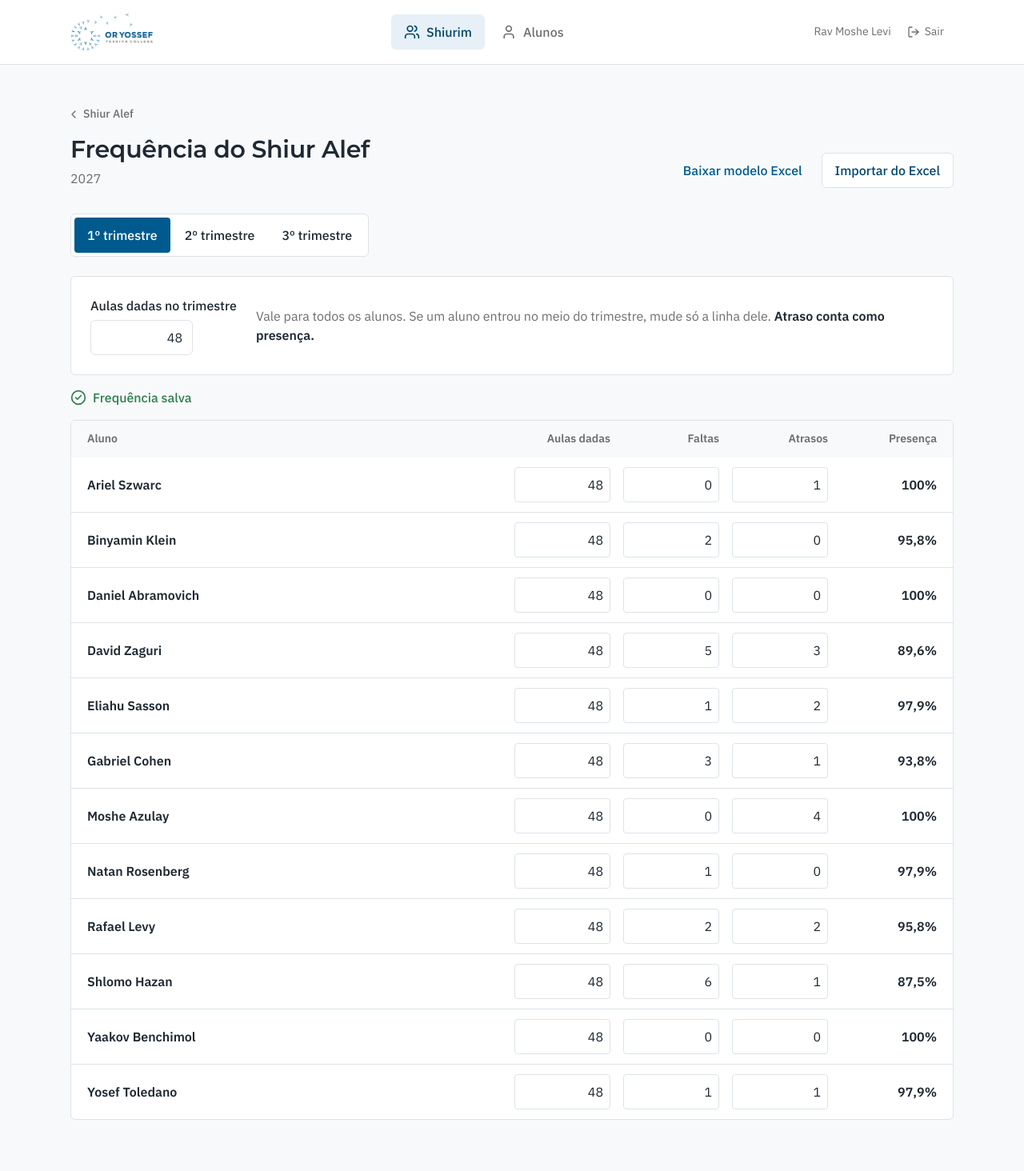
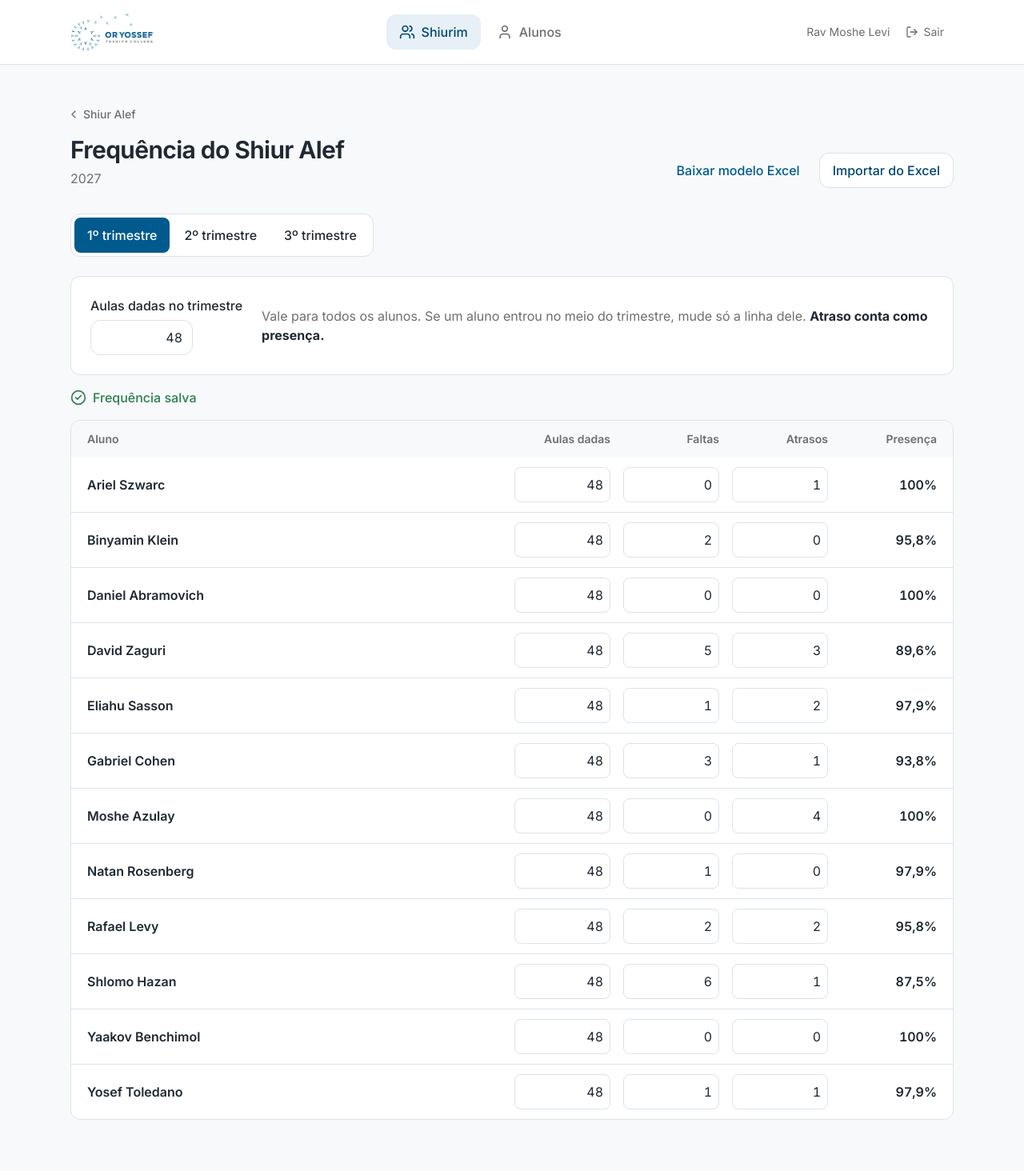
Before and after one commit to eliah-shammah-projects/boletim-kodesh, a Flask app: page /prototipo/frequencia in a window 1280 px wide. Shown: the whole page at 80% size. Run offline with Flask 3, Linux system fonts and the light colour scheme; style sheets or scripts are compiled from the project's sources.

Commit message:
Fase 1: visual mais moderno com a fonte Inter e cantos arredondados
Inter variável no lugar de Montserrat e IBM Plex (o hebraico segue
com IBM Plex Sans Hebrew), cantos de 8 e 12px, selos em pílula.
DESIGN.md e PLAN.md atualizados com a decisão; foto da yeshiva
reservada para a tela de login.

Co-Authored-By: Claude Opus 5.5 <noreply@anthropic.com>

```diff
--- a/app/static/fonts/OFL-montserrat.txt
+++ b/app/static/fonts/OFL-inter.txt
@@ -1,4 +1,4 @@
-Copyright 2011 The Montserrat Project Authors (https://github.com/JulietaUla/Montserrat) Montserrat-Italic[wght].ttf: Copyright 2011 The Montserrat Project Authors (https://github.com/JulietaUla/Montserrat)
+Copyright 2016 The Inter Project Authors (https://github.com/rsms/inter) Inter-Italic[opsz,wght].ttf: Copyright 2016 The Inter Project Authors (https://github.com/rsms/inter)
 
 This Font Software is licensed under the SIL Open Font License, Version 1.1.
 This license is copied below, and is also available with a FAQ at:
--- a/app/static/src/app.css
+++ b/app/static/src/app.css
@@ -9,42 +9,12 @@
 @source inline("text-left text-right text-center grid-cols-{1,2,3,4}");
 
 /* ---------- Fontes (servidas pelo app, licença OFL) ---------- */
+/* Inter variável: um arquivo só para todos os pesos. */
 @font-face {
-  font-family: "Montserrat";
-  font-weight: 600;
+  font-family: "Inter";
+  font-weight: 100 900;
   font-display: swap;
-  src: url("../fonts/montserrat-600.woff2") format("woff2");
-}
-@font-face {
-  font-family: "Montserrat";
-  font-weight: 700;
-  font-display: swap;
-  src: url("../fonts/montserrat-700.woff2") format("woff2");
-}
-@font-face {
-  font-family: "IBM Plex Sans";
-  font-weight: 400;
-  font-display: swap;
-  src: url("../fonts/ibm-plex-sans-400.woff2") format("woff2");
-}
-@font-face {
-  font-family: "IBM Plex Sans";
-  font-weight: 400;
-  font-style: italic;
-  font-display: swap;
-  src: url("../fonts/ibm-plex-sans-400-italic.woff2") format("woff2");
-}
-@font-face {
-  font-family: "IBM Plex Sans";
-  font-weight: 500;
-  font-display: swap;
-  src: url("../fonts/ibm-plex-sans-500.woff2") format("woff2");
-}
-@font-face {
-  font-family: "IBM Plex Sans";
-  font-weight: 600;
-  font-display: swap;
-  src: url("../fonts/ibm-plex-sans-600.woff2") format("woff2");
+  src: url("../fonts/inter-variable.woff2") format("woff2");
 }
 /* Hebraico: entra sozinho onde houver letras hebraicas (unicode-range). */
 @font-face {
@@ -86,8 +56,8 @@
   --color-danger-light: #fbeae8;
 
   --font-*: initial;
-  --font-heading: "Montserrat", "IBM Plex Sans Hebrew", system-ui, sans-serif;
-  --font-sans: "IBM Plex Sans", "IBM Plex Sans Hebrew", system-ui, sans-serif;
+  --font-heading: "Inter", "IBM Plex Sans Hebrew", system-ui, sans-serif;
+  --font-sans: "Inter", "IBM Plex Sans Hebrew", system-ui, sans-serif;
 
   /* No máximo 5 tamanhos de fonte (docs/DESIGN.md). Nada abaixo de 14px. */
   --text-*: initial;
@@ -103,8 +73,8 @@
   --text-2xl--line-height: 2.25rem;
 
   --radius-*: initial;
-  --radius-sm: 4px;
-  --radius-md: 6px;
+  --radius-sm: 8px;
+  --radius-md: 12px;
   --radius-full: 9999px;
 
   --shadow-*: initial;
@@ -118,6 +88,7 @@
     color: var(--color-text);
     background: var(--color-surface);
     font-family: var(--font-sans);
+    font-feature-settings: "cv11", "ss03";
     -webkit-text-size-adjust: 100%;
   }
   h1,
@@ -125,8 +96,8 @@
   h3 {
     font-family: var(--font-heading);
     color: var(--color-text);
-    font-weight: 600;
-    letter-spacing: -0.01em;
+    font-weight: 650;
+    letter-spacing: -0.022em;
   }
   :focus-visible {
     outline: 2px solid var(--color-primary);
--- a/app/templates/base.html
+++ b/app/templates/base.html
@@ -8,7 +8,7 @@
   <link rel="icon" type="image/png" href="{{ url_for('static', filename='img/favicon.png') }}">
   <link rel="apple-touch-icon" href="{{ url_for('static', filename='img/apple-touch-icon.png') }}">
   <title>{% block title %}Boletim Kodesh{% endblock %} – Or Yossef</title>
-  <link rel="preload" href="{{ url_for('static', filename='fonts/ibm-plex-sans-400.woff2') }}" as="font" type="font/woff2" crossorigin>
+  <link rel="preload" href="{{ url_for('static', filename='fonts/inter-variable.woff2') }}" as="font" type="font/woff2" crossorigin>
   <link rel="stylesheet" href="{{ url_for('static', filename='dist/app.css') }}">
   <script src="{{ url_for('static', filename='vendor/htmx.min.js') }}" defer></script>
   <script src="{{ url_for('static', filename='js/app.js') }}" defer></script>
--- a/app/templates/components/ui.html
+++ b/app/templates/components/ui.html
@@ -45,7 +45,7 @@
   "primary": ("bg-primary-light text-primary-dark", "info"),
 } -%}
 {%- set cls, ico = styles[kind] -%}
-<span class="inline-flex items-center gap-1.5 rounded-sm px-2 py-0.5 text-sm font-medium whitespace-nowrap {{ cls }}">{{ icon(ico, "size-4") }}{{ label }}</span>
+<span class="inline-flex items-center gap-1.5 rounded-full px-2.5 py-0.5 text-sm font-medium whitespace-nowrap {{ cls }}">{{ icon(ico, "size-4") }}{{ label }}</span>
 {%- endmacro %}
 
 
```
Also changed, not shown: PLAN.md (+2 -2 lines), docs/DESIGN.md (+5 -3 lines), app/static/fonts/ibm-plex-sans-400-italic.woff2 (deleted), app/static/fonts/ibm-plex-sans-400.woff2 (deleted), app/static/fonts/ibm-plex-sans-500.woff2 (deleted), app/static/fonts/ibm-plex-sans-600.woff2 (deleted), app/static/fonts/inter-variable.woff2 (added), app/static/fonts/montserrat-600.woff2 (deleted), app/static/fonts/montserrat-700.woff2 (deleted).
